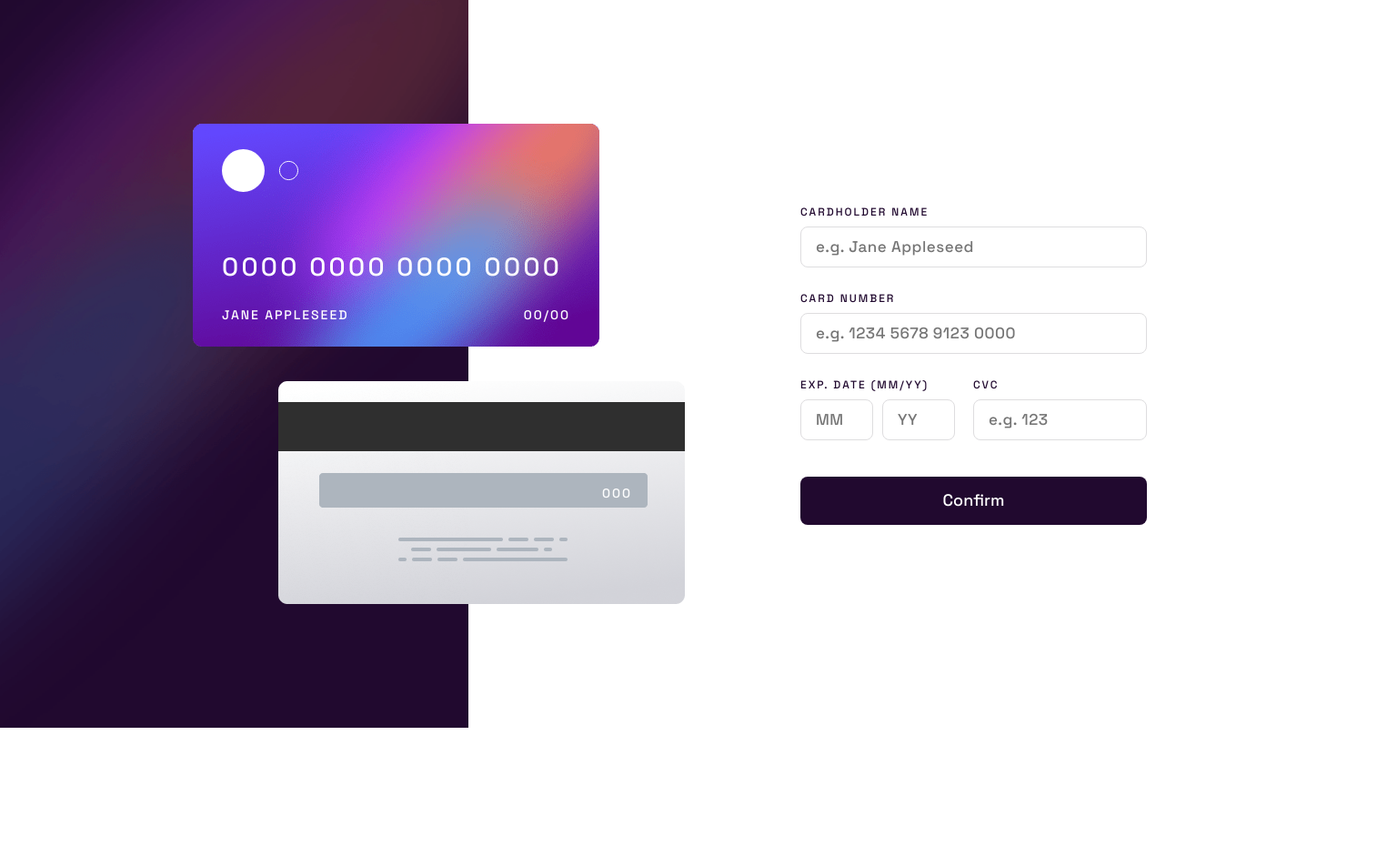
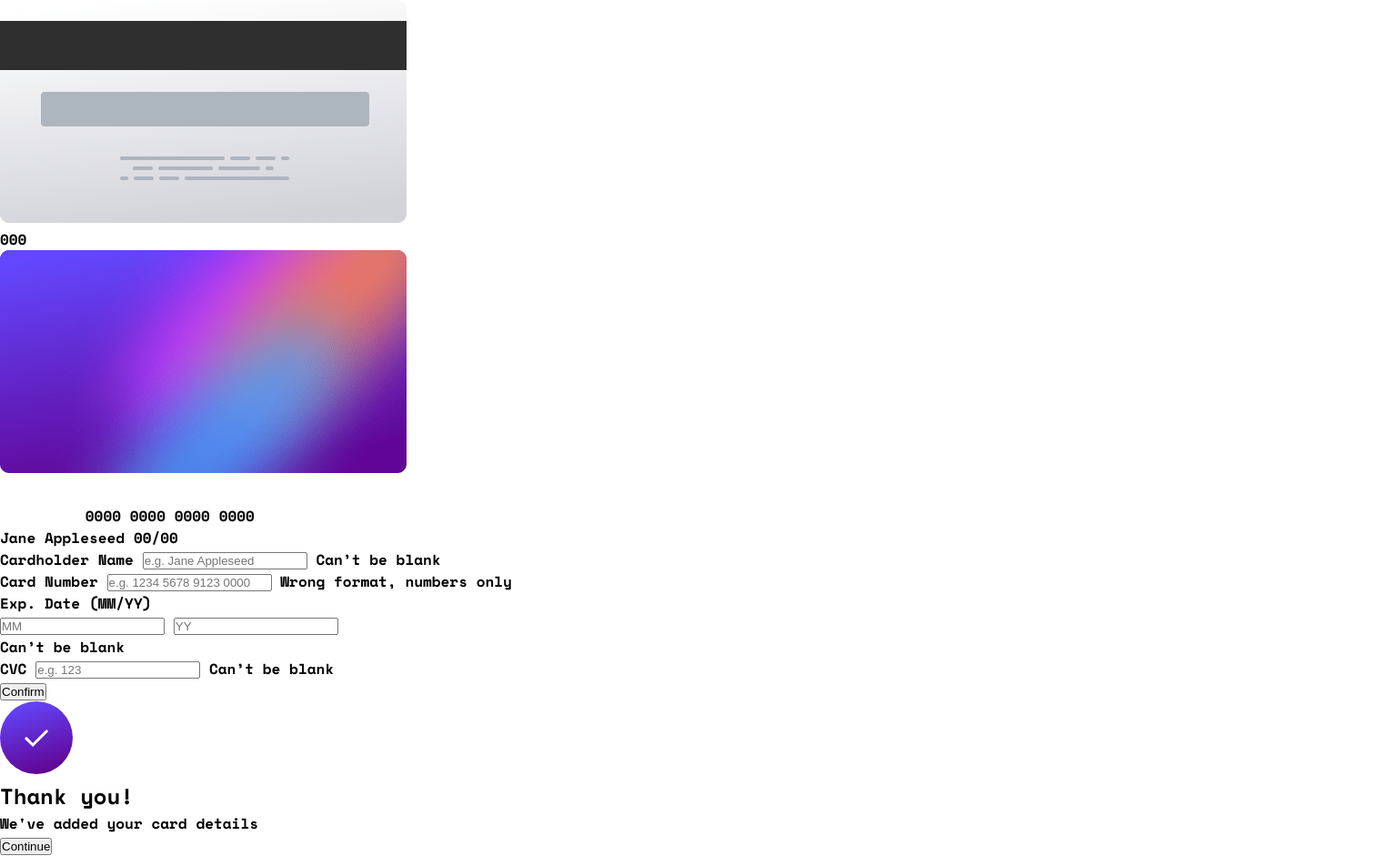
Before and after one commit to Faelsc/pagina-interativa-de-cartao, a plain HTML site: page index.html in a window 1536 px wide. Shown: the whole page at 91% size. Before the commit the page ends 800 px from the top, so only its background shows below. Drawn offline with nearby package versions, Linux system fonts and the light colour scheme.

Commit message:
:construction: Iniciando o CSS

```diff
--- a/style.css
+++ b/style.css
@@ -1,334 +1,20 @@
-@import url("https://fonts.googleapis.com/css2?family=Space+Grotesk:wght@500&display=swap");
+@import url('https://fonts.googleapis.com/css2?family=Space+Mono:wght@700&display=swap');
 
 :root {
-  --borda-input: linear-gradient(
-    90deg,
-    hsl(249, 99%, 64%) 0%,
-    hsl(278, 94%, 30%) 100%
-  );
-  --erros-input: hsl(0, 100%, 66%);
-  --violeta-claro: hsl(270, 3%, 87%);
-  --violeta-escuro: hsl(279, 6%, 55%);
-  --preto-violeta: hsl(278, 68%, 11%);
-
-  font-size: 10px;
+    --Very-dark-cyan: hsl(183, 100%, 15%);
+    --Dark-grayish cyan: hsl(186, 14%, 43%);
+    --Grayish-cyan: hsl(184, 14%, 56%);
+    --Light-grayish cyan: hsl(185, 41%, 84%);
+    --Very-light grayish cyan: hsl(189, 41%, 97%);
+    --White: hsl(0, 0%, 100%);
 }
 
 * {
-  margin: 0;
-  padding: 0;
-  line-height: 1em;
-  box-sizing: border-box;
+    margin: 0;
+    padding: 0;
+    box-sizing: border-box;
 }
 
 body {
-  font-family: "Space Grotesk", sans-serif;
-  font-size: 1.8rem;
-  font-weight: 500;
-  height: 100vh;
-  background-image: url("./images/bg-main-mobile.png");
-  background-repeat: no-repeat;
-  background-size: 100% 24rem;
+    font-family: 'Space Mono', monospace;
 }
-
-main {
-  max-width: 37.5rem;
-  padding: 3.2rem 1.6rem;
-  margin: 0 auto;
-}
-
-img {
-  display: block;
-}
-
-.cartao {
-  position: relative;
-  height: 25.2rem;
-}
-
-.cartao-verso {
-  position: relative;
-  max-width: 28.6rem;
-  margin: 0 0 0 auto;
-}
-
-.cartao-verso img {
-  width: 100%;
-}
-
-.cartao-verso .cvc {
-  position: absolute;
-  top: 0;
-  height: 100%;
-  width: 100%;
-  color: white;
-  font-size: 1rem;
-  letter-spacing: 0.065em;
-  display: flex;
-  align-items: center;
-  justify-content: flex-end;
-  padding-right: 3.6rem;
-}
-
-.cartao-frente {
-  max-width: 28.6rem;
-  position: absolute;
-  top: 9.4rem;
-}
-
-.cartao-frente img {
-  width: 100%;
-}
-
-.cartao-detalhes {
-  position: absolute;
-  top: 0;
-  padding: 1.8rem 2rem;
-  width: 100%;
-  height: 100%;
-}
-
-.cartao-detalhes img {
-  width: 5.4rem;
-  margin-bottom: 4rem;
-}
-
-.cartao-numero {
-  display: block;
-  font-size: 1.8rem;
-  font-weight: 500;
-  letter-spacing: 0.12em;
-  color: white;
-  margin-bottom: 2rem;
-}
-
-.info {
-  display: flex;
-  align-items: center;
-  justify-content: space-between;
-  color: white;
-  font-size: 1rem;
-  letter-spacing: 0.065em;
-  text-transform: uppercase;
-}
-
-form {
-  margin-top: 5rem;
-  padding: 0 0.8rem;
-  display: block;
-}
-
-.formulario {
-  margin-top: 2.2rem;
-  display: flex;
-  flex-direction: column;
-}
-
-.formulario label {
-  display: inline-block;
-  font-size: 1.2rem;
-  letter-spacing: 0.165em;
-  text-transform: uppercase;
-  color: var(--preto-violeta);
-  margin-bottom: 1rem;
-}
-
-.formulario input {
-  font-family: "Space Grotesk", sans-serif;
-  font-size: 1.7rem;
-  letter-spacing: 0.03em;
-  font-weight: 500;
-  width: 100%;
-  outline: none;
-  border: 1px solid var(--violeta-claro);
-  border-radius: 0.8rem;
-  height: 4.5rem;
-  padding: 0 1.6rem;
-  color: var(--preto-violeta);
-}
-
-.formulario input:focus {
-  border: 1px solid;
-  border-color: var(--borda-input) !important;
-}
-
-.info-erro {
-  display: none;
-  margin-top: 1rem;
-  font-size: 1.2rem;
-  color: var(--erros-input);
-}
-
-.d-block {
-  display: block !important;
-}
-
-.d-none {
-  display: none !important;
-}
-
-.input-erro {
-  border-color: var(--erros-input) !important;
-}
-
-.form-exp-date {
-  display: flex;
-  gap: 1rem;
-}
-
-.data {
-  display: flex;
-  gap: 0.8rem;
-}
-
-#mes,
-#ano {
-  width: 7.2rem;
-}
-
-.botao {
-  display: block;
-  margin-top: 2.8rem;
-  border: 0;
-  background: var(--preto-violeta);
-  color: white;
-  width: 100%;
-  height: 5.3rem;
-  border-radius: 0.8rem;
-  font-family: "Space Grotesk", sans-serif;
-  font-size: 1.8rem;
-  font-weight: 500;
-  cursor: pointer;
-  transition: all 0.3s ease-in-out;
-}
-
-.botao:hover {
-  background: hsla(278, 68%, 11%, 80%);
-}
-
-.finalizou {
-  margin-top: 4.8rem;
-  padding: 0 0.8rem;
-  text-align: center;
-  display: none;
-}
-
-.finalizou img {
-  margin: 0 auto;
-  margin-bottom: 3.8rem;
-}
-
-.finalizou h1 {
-  font-size: 2.8rem;
-  font-weight: 500;
-  letter-spacing: 0.12em;
-  text-transform: uppercase;
-  color: var(--preto-violeta);
-  margin-bottom: 2.4rem;
-}
-
-.finalizou p {
-  color: var(--violeta-escuro);
-  margin-bottom: 5rem;
-}
-
-@media screen and (min-width: 1440px) {
-  body {
-    background-image: url("./images/bg-main-desktop.png");
-    background-repeat: no-repeat;
-    background-size: 33.5% 100%;
-  }
-
-  main {
-    max-width: 111.2rem;
-    margin: auto;
-    padding: 0;
-    display: flex;
-    align-items: center;
-    gap: 12.7rem;
-    height: 100vh;
-  }
-
-  .cartao {
-    height: 52.8rem;
-    max-width: max-content;
-    display: flex;
-    flex-direction: column-reverse;
-    gap: 3.8rem;
-  }
-
-  .cartao-verso,
-  .cartao-frente {
-    max-width: max-content;
-  }
-
-  .cartao-frente {
-    position: relative;
-    top: 0;
-  }
-
-  .cartao-verso {
-    margin-left: 9.4rem;
-  }
-
-  .cartao-verso .cvc {
-    font-size: 1.4rem;
-    letter-spacing: 0.14em;
-    padding-right: 5.8rem;
-  }
-
-  .cartao-detalhes {
-    padding: 2.8rem 3.2rem;
-  }
-
-  .cartao-detalhes img {
-    width: max-content;
-    margin-bottom: 6.8rem;
-  }
-
-  .cartao-numero {
-    font-size: 2.8rem;
-    margin-bottom: 3.2rem;
-  }
-
-  .info {
-    font-size: 1.4rem;
-    letter-spacing: 0.14em;
-  }
-
-  form {
-    margin-top: 0.3rem;
-    padding: 0;
-    max-width: 38.1rem;
-  }
-
-  .formulario {
-    margin: 0;
-    margin-bottom: 2.8rem;
-  }
-
-  .form-exp-date {
-    gap: 2rem;
-  }
-
-  .data {
-    gap: 1rem;
-  }
-
-  #mes,
-  #ano {
-    width: 8rem;
-  }
-
-  .botao {
-    margin: 0;
-    margin-top: 1.2rem;
-  }
-
-  .finalizou {
-    margin: 0;
-    padding: 0;
-    width: 100%;
-    max-width: 38.1rem;
-  }
-}
```
